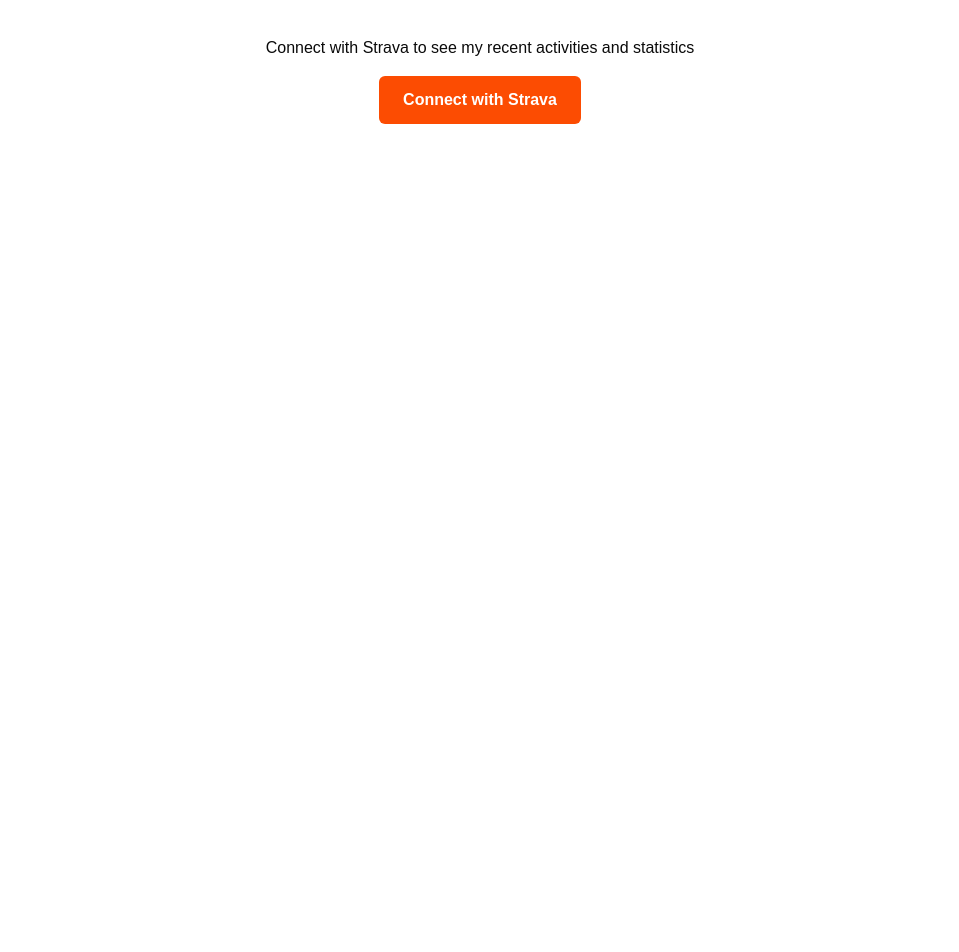
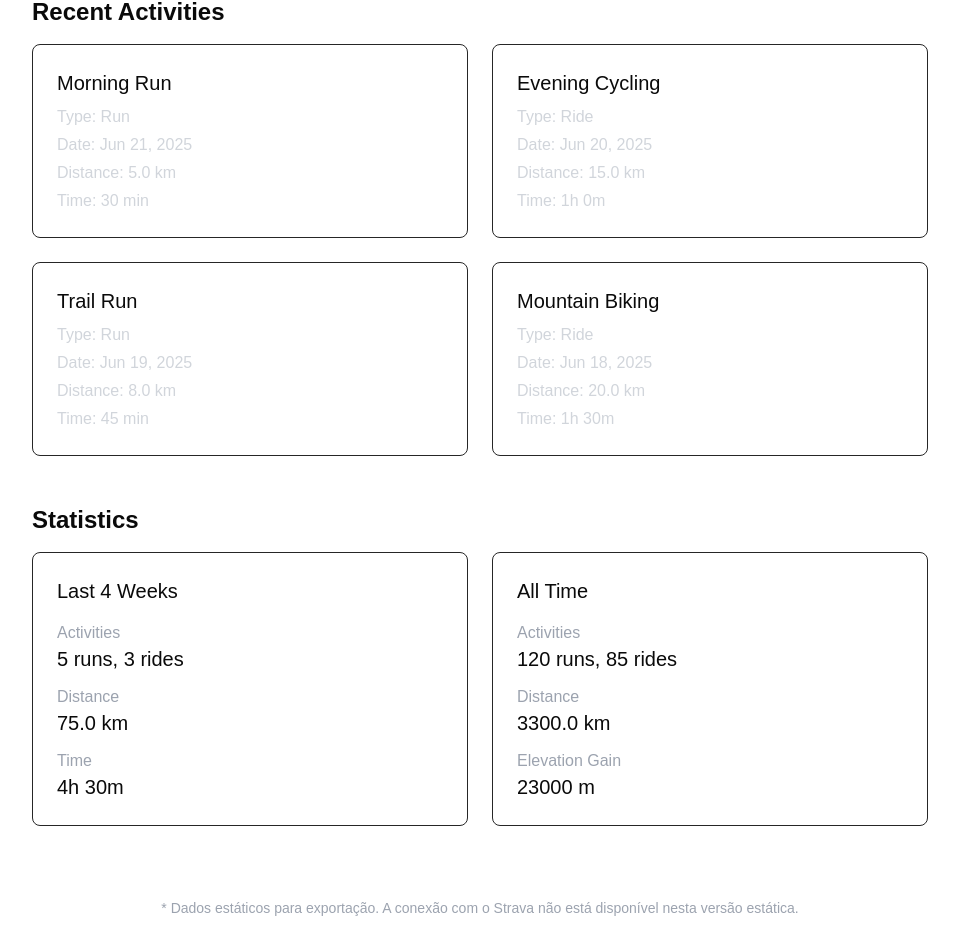
Before and after one commit to viiihbastos/portfolio_1, a Next.js app: page /hobbies in a window 1280 px wide. Shown: the part 212-1164 px from the top of the page, without its empty margins (160-1119 px from the left). Before the commit the page ends 800 px from the top, so only its background shows below. Built offline with nearby package versions, Linux system fonts and the light colour scheme.

Commit message:
Atualização do portfolio

```diff
--- a/app/hobbies/page.tsx
+++ b/app/hobbies/page.tsx
@@ -1,19 +1,13 @@
 'use client';
 
 import React, { useState, useEffect, Suspense } from 'react';
-import { useSearchParams } from 'next/navigation';
 // Import static data
 import staticStravaData from './data/strava-data.json';
-// Keep the service imports for optional live data
+// Import apenas as funções de formatação que usaremos
 import {
-  getAuthorizationUrl,
-  exchangeAuthorizationCode,
-  getAthleteActivities,
-  getAthleteStats,
   formatDistance,
   formatTime,
-  formatDate,
-  isAuthenticated
+  formatDate
 } from './services/strava-service';
 
 // Types
@@ -125,69 +119,9 @@
 };
 
 function HobbiesContent() {
-  const [activities, setActivities] = useState<Activity[]>([]);
-  const [stats, setStats] = useState<Stats | null>(null);
-  const [loading, setLoading] = useState(true);
-  const [error, setError] = useState('');
-  const [isLiveData, setIsLiveData] = useState(false);
-  const [showLiveOption, setShowLiveOption] = useState(false);
-  const searchParams = useSearchParams();
-
-  useEffect(() => {
-    const loadData = async () => {
-      setLoading(true);
-      try {
-        // Check for authorization code in URL
-        const code = searchParams.get('code');
-        if (code) {
-          await exchangeAuthorizationCode(code);
-          window.history.replaceState({}, document.title, window.location.pathname);
-          setIsLiveData(true);
-        }
-
-        // First option: Use authenticated session if available
-        if (isAuthenticated()) {
-          try {
-            // Fetch athlete activities
-            const activitiesData = await getAthleteActivities();
-            setActivities(activitiesData);
-
-            // Fetch athlete stats
-            const statsData = await getAthleteStats();
-            setStats(statsData);
-            setIsLiveData(true);
-            setShowLiveOption(true);
-            console.log('Using live Strava data');
-          } catch (liveError) {
-            console.error('Error fetching live Strava data:', liveError);
-            // Fall back to static data on error
-            setActivities(staticStravaData.activities);
-            setStats(staticStravaData.stats);
-            setIsLiveData(false);
-          }
-        } else {
-          // Second option: Use static data
-          console.log('Using static Strava data');
-          setActivities(staticStravaData.activities);
-          setStats(staticStravaData.stats);
-          setIsLiveData(false);
-          // Show live option if there's static data
-          setShowLiveOption(true);
-        }
-      } catch (err) {
-        console.error('Error in Strava data handling:', err);
-        setError('Failed to load Strava data. Please try again later.');
-      } finally {
-        setLoading(false);
-      }
-    };
-
-    loadData();
-  }, [searchParams]);
-
-  const handleConnectStrava = () => {
-    window.location.href = getAuthorizationUrl();
-  };
+  // Usamos diretamente os dados estáticos
+  const activities = staticStravaData.activities;
+  const stats = staticStravaData.stats;
 
   return (
     <div className="container mx-auto px-4 py-12">
@@ -198,25 +132,6 @@
           I enjoy staying active through various physical activities. Check out some of my recent workouts and statistics from Strava below!
         </p>
 
-        {!isAuthenticated() ? (
-          <div className="text-center py-10">
-            <p className="mb-4">Connect with Strava to see my recent activities and statistics</p>
-            <button
-              onClick={handleConnectStrava}
-              className="bg-[#FC4C02] hover:bg-[#e34402] text-white font-bold py-3 px-6 rounded-md transition-colors duration-300"
-            >
-              Connect with Strava
-            </button>
-          </div>
-        ) : loading ? (
-          <div className="text-center py-10">
-            <p>Loading Strava data...</p>
-          </div>
-        ) : error ? (
-          <div className="text-center py-10 text-red-500">
-            <p>{error}</p>
-          </div>
-        ) : (
         <div className="space-y-12">
           {/* Recent Activities */}
           <section>
@@ -304,18 +219,19 @@
               </div>
             </section>
           )}
+
+          <div className="text-center py-6">
+            <p className="text-sm text-gray-400">
+              * Dados estáticos para exportação. A conexão com o Strava não está disponível nesta versão estática.
+            </p>
           </div>
-        )}
+        </div>
       </div>
     </div>
   );
 }
 
-// Componente principal com suspense boundary
+// Componente principal sem suspense boundary (não é necessário para dados estáticos)
 export default function HobbiesPage() {
-  return (
-    <Suspense fallback={<div className="container mx-auto px-4 py-12 text-center">Carregando...</div>}>
-      <HobbiesContent />
-    </Suspense>
-  );
+  return <HobbiesContent />;
 }
```
Lines whose indentation alone changed are shown as unchanged.
